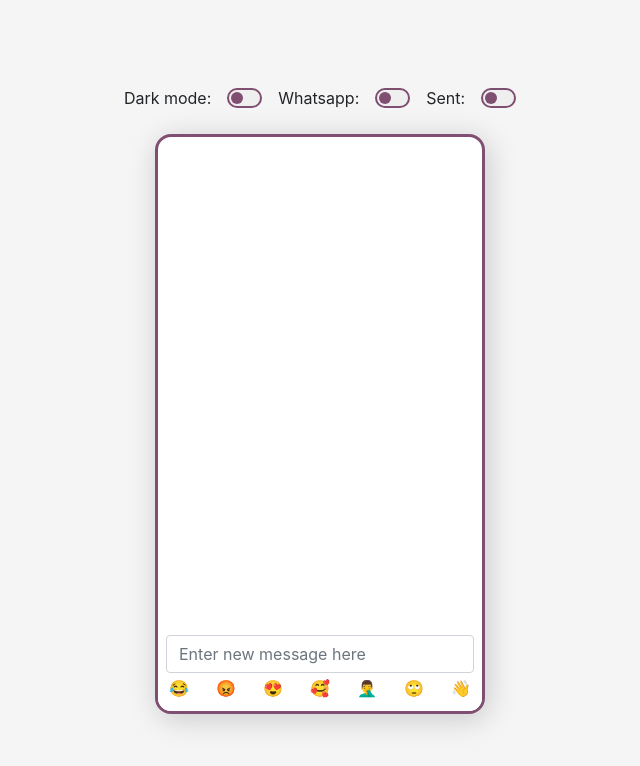
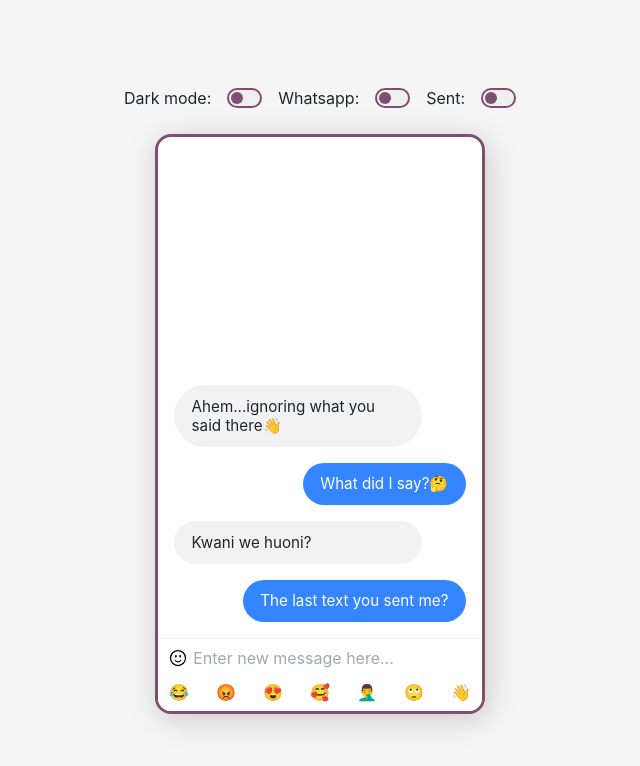
Before and after one commit to jestrux/meetings-app, a React (Vite) app: page / in a window 1280 px wide. Shown: the top 766 px of the page, without its empty margins (320-960 px from the left). Built offline with nearby package versions, Linux system fonts and the light colour scheme.

Commit message:
Day two recap

```diff
--- a/src/Chat/chat.css
+++ b/src/Chat/chat.css
@@ -220,12 +220,13 @@ body{
     border: 3px solid #7f4e71;
     border-radius: 16px;
     font-size: 50px;
-    padding: 0.75rem 1rem;
-    justify-content: flex-end;
-    align-items: flex-start;
     box-shadow: 3px 5px 30px rgba(0, 0, 0, 0.18);
-	overflow: hidden;
-	padding-bottom: 6rem;
+	overflow: auto;
+}
+
+#lisimu input::placeholder {
+    color: inherit;
+    opacity: 0.5;
 }
 
 #lisimu:empty:before{
--- a/src/Chat/index.jsx
+++ b/src/Chat/index.jsx
@@ -16,13 +16,13 @@ const getChat = () => {
 			content: "Kwani we huoni?",
 		},
 		{
-			sent: false,
+			sent: true,
 			content: "The last text you sent me?",
 		},
-		{
-			sent: true,
-			content: "Oh that? Grow up, I was just kidding😅",
-		},
+		// {
+		// 	sent: true,
+		// 	content: "Oh that? Grow up, I was just kidding😅",
+		// },
 		// {
 		// 	sent: false,
 		// 	content: "Utani gani hauna emoji?😂😂",
@@ -64,7 +64,10 @@ const useLocalStorageState = (key, defaultValue) => {
 
 const Chat = () => {
 	const [newMessage, setNewMessage] = useState("");
-	const [messages, setMessages] = useLocalStorageState("messages", []);
+	const [messages, setMessages] = useLocalStorageState(
+		"new-messages",
+		getChat()
+	);
 	const [isDarkMode, setisDarkMode] = useLocalStorageState("dark", false);
 	const [isWhatsapp, setisWhatsapp] = useLocalStorageState("whatsapp", false);
 	const [sent, setSent] = useLocalStorageState("sent", false);
@@ -114,7 +117,8 @@ const Chat = () => {
 				{toggleInput("Sent", sent, setSent)}
 			</div>
 
-			<div id="lisimu" className="flex flex-col">
+			<div id="lisimu" className="flex flex-col justify-content-end">
+				<div className="flex flex-col p-3">
 					{messages.map((message, index) => (
 						<div
 							className={`message ${message.sent && "sent"}`}
@@ -123,23 +127,60 @@ const Chat = () => {
 							{message.content}
 						</div>
 					))}
+				</div>
 
 				<div
-					className="position-absolute bg-white w-100 flex flex-col"
-					style={{ left: 0, bottom: 0, padding: "0.5rem" }}
+					className="position-sticky bg-white w-100 flex flex-col"
+					style={{ left: 0, bottom: 0 }}
 				>
-					<form onSubmit={handleAddMessage}>
+					<form
+						onSubmit={handleAddMessage}
+						className="position-relative"
+						style={{
+							borderTop: "1px solid #eee",
+							padding: "0 0.6rem",
+						}}
+					>
+						<button
+							type="button"
+							className="position-absolute d-inline-flex center-center"
+							style={{
+								padding: 0,
+								top: "9px",
+								border: "none",
+								background: "transparent",
+							}}
+						>
+							<svg
+								width="20"
+								fill="none"
+								viewBox="0 0 24 24"
+								strokeWidth={1.5}
+								stroke="currentColor"
+							>
+								<path
+									strokeLinecap="round"
+									strokeLinejoin="round"
+									d="M15.182 15.182a4.5 4.5 0 01-6.364 0M21 12a9 9 0 11-18 0 9 9 0 0118 0zM9.75 9.75c0 .414-.168.75-.375.75S9 10.164 9 9.75 9.168 9 9.375 9s.375.336.375.75zm-.375 0h.008v.015h-.008V9.75zm5.625 0c0 .414-.168.75-.375.75s-.375-.336-.375-.75.168-.75.375-.75.375.336.375.75zm-.375 0h.008v.015h-.008V9.75z"
+								/>
+							</svg>
+						</button>
 						<input
 							className="form-control"
 							type="text"
-							placeholder="Enter new message here"
+							placeholder="Enter new message here..."
 							name="newMessage"
 							value={newMessage}
+							style={{
+								borderRadius: 0,
+								border: "none",
+								paddingLeft: "1.6rem",
+							}}
 							onChange={(e) => setNewMessage(e.target.value)}
 						/>
 					</form>
 
-					<div className="flex items-center justify-content-between">
+					<div className="flex items-center justify-content-between px-2 pb-1">
 						{quickEmojis.map((emoji, index) => (
 							<button
 								key={index}
```
Lines whose indentation alone changed are shown as unchanged.
